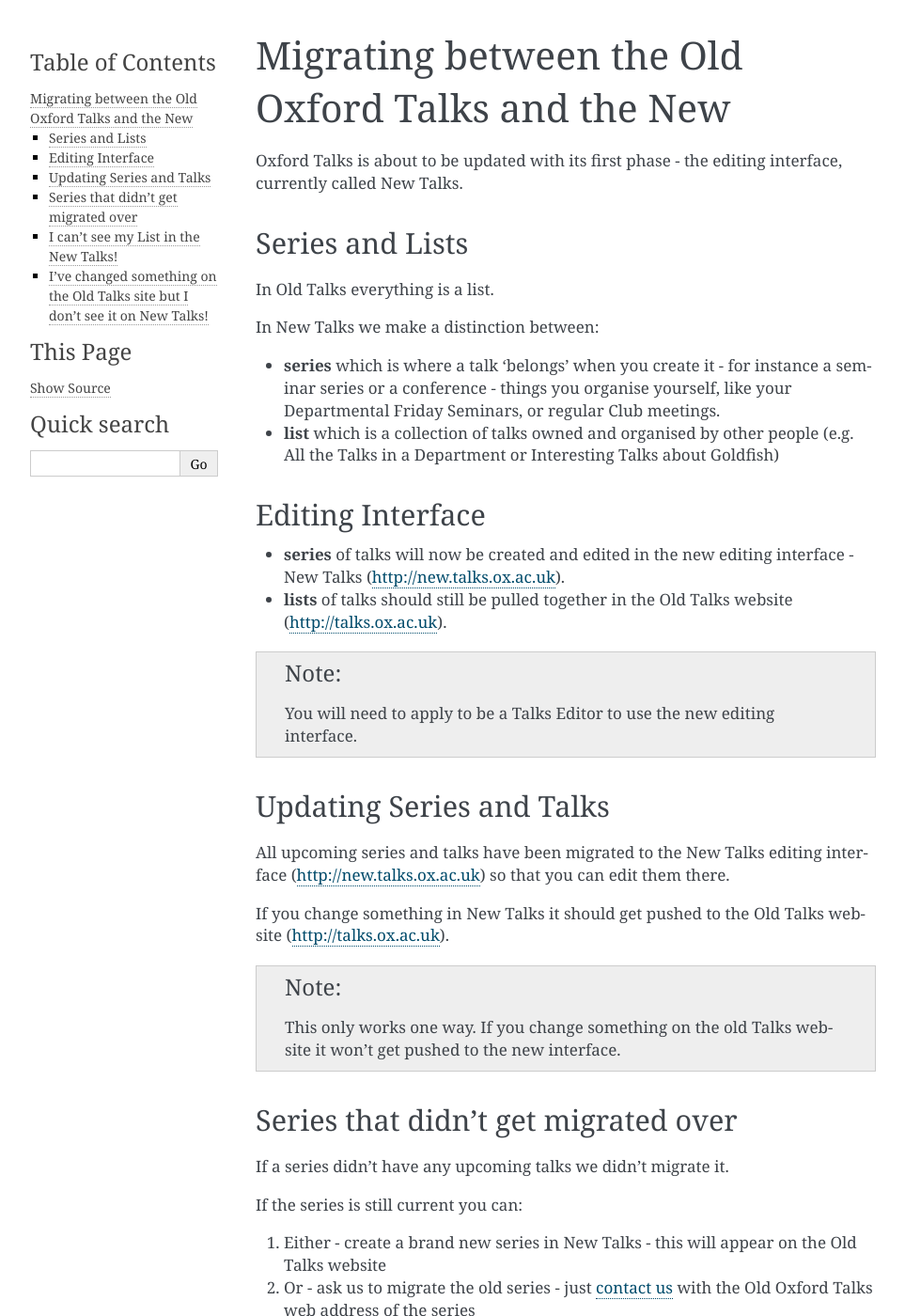
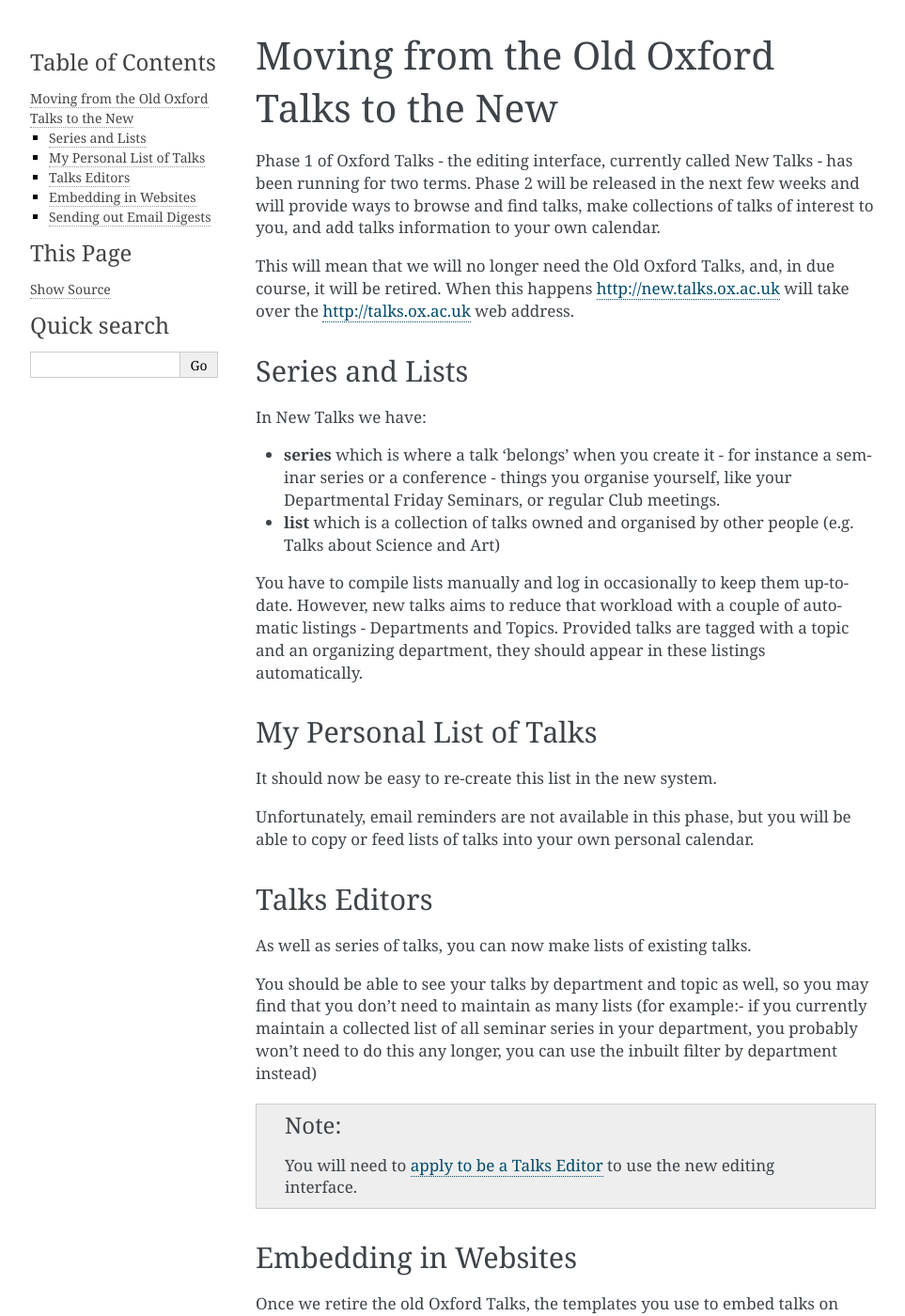
Before and after one commit to ox-it/talks.ox, a Sphinx documentation site: the page built from docs/source/user/general/differences.rst, in a window 1280 px wide and 1400 px high. Shown: the whole window at 94% size, without its empty margins (148-1111 px from the left). Built offline with Sphinx 7.4.7, drawn with Linux system fonts in a browser that asks for light colours; some of the changed text lies outside the part shown.

Commit message:
tidying up and rewriting general section

```diff
--- a/docs/source/index.rst
+++ b/docs/source/index.rst
@@ -21,11 +21,11 @@
     :maxdepth: 1
     :caption: General Information
 
+    user/general/contact
     user/general/log-in
     user/general/terms
     user/general/organisers
     user/general/differences
-    user/general/contact
 
 .. toctree::
     :maxdepth: 1
--- a/docs/source/user/general/differences.rst
+++ b/docs/source/user/general/differences.rst
@@ -1,56 +1,46 @@
-Migrating between the Old Oxford Talks and the New
-===================================================
+Moving from the Old Oxford Talks to the New
+===========================================
 
-Oxford Talks is about to be updated with its first phase - the editing interface, currently called New Talks.
+Phase 1 of Oxford Talks  - the editing interface, currently called New Talks - has been running for two terms. Phase 2 will be released in the next few weeks and will provide ways to browse and find talks, make collections of talks of interest to you, and add talks information to your own calendar.
+
+This will mean that we will no longer need the Old Oxford Talks, and, in due course, it will be retired. When this happens http://new.talks.ox.ac.uk will take over the http://talks.ox.ac.uk web address.
 
 Series and Lists
 ----------------
 
-In Old Talks everything is a list.
-
-In New Talks we make a distinction between:
+In New Talks we have:
 
 * **series** which is where a talk 'belongs' when you create it - for instance a seminar series or a conference - things you organise yourself, like your Departmental Friday Seminars, or regular Club meetings.
-* **list** which is a collection of talks owned and organised by other people (e.g. All the Talks in a Department or Interesting Talks about Goldfish)
+* **list** which is a collection of talks owned and organised by other people (e.g. Talks about Science and Art)
 
-Editing Interface
------------------
+You have to compile lists manually and log in occasionally to keep them up-to-date. However, new talks aims to reduce that workload with a couple of automatic listings - Departments and Topics. Provided talks are tagged with a topic and an organizing department, they should appear in these listings automatically.
 
-* **series** of talks will now be created and edited in the new editing interface - New Talks (http://new.talks.ox.ac.uk).
-
-* **lists** of talks should still be pulled together in the Old Talks website (http://talks.ox.ac.uk).
-
-.. Note:: You will need to :doc:`apply to be a Talks Editor <sign-up>` to use the new editing interface.
-
-Updating Series and Talks
+My Personal List of Talks
 -------------------------
 
-All upcoming series and talks have been migrated to the New Talks editing interface (http://new.talks.ox.ac.uk) so that you can edit them there.
+It should now be easy to re-create this list in the new system.
 
-If you change something in New Talks it should get pushed to the Old Talks website (http://talks.ox.ac.uk).
+Unfortunately, email reminders are not available in this phase, but you will be able to copy or feed lists of talks into your own personal calendar.
 
-.. Note:: This only works one way. If you change something on the old Talks website it won't get pushed to the new interface.
+Talks Editors
+-------------
 
-Series that didn't get migrated over
-------------------------------------
+As well as series of talks, you can now make lists of existing talks.
 
-If a series didn't have any upcoming talks we didn't migrate it.
+You should be able to see your talks by department and topic as well, so you may find that you don't need to maintain as many lists (for example:- if you currently maintain a collected list of all seminar series in your department, you probably won't need to do this any longer, you can use the inbuilt filter by department instead)
 
-If the series is still current you can:
+.. Note:: You will need to :doc:`apply to be a Talks Editor <../talk-editors/sign-up>` to use the new editing interface.
 
-1. Either - create a brand new series in New Talks - this will appear on the Old Talks website
-2. Or - ask us to migrate the old series - just :doc:`contact us <contact>` with the Old Oxford Talks web address of the series
+Embedding in Websites
+---------------------
 
-.. Note:: The second option will keep that series connected to any other collected lists in Old Talks, with the first option you will have to add your new series to any collected lists and retire your old series
+Once we retire the old Oxford Talks, the templates you use to embed talks on your own website will no longer work.
 
-I can't see my List in the New Talks!
--------------------------------------
+Do, therefore, look at the new :doc:`Oxford Talks API <../../http_api/summary>` and the example :ref:`Talks Widget <widget:widget-index>` as alternative options. The API is already in use in a number of departments. Please contact us for advice if you are stuck.
 
-Is it a collected list? If so it won't appear in the New Talks editing interface as, for the moment, we are still using the Old Talks website to make collections, set up reminders etc.
+Sending out Email Digests
+-------------------------
 
-Is it a seminar series or conference or similar? Get :doc:`in touch with us <contact>` and we'll ensure that you get a series set up and that it pushes to the corresponding series on the Old Talks website if that is what you want.
+You can get a plain text version of individual talks, series, department listings, topic listings and collected lists to cut and paste into an email or Word document.
 
-I've changed something on the Old Talks site but I don't see it on New Talks!
------------------------------------------------------------------------------
-
-This is correct. If you want to edit or add, please do that in the New Talks editing interface and allow New Talks to push the information to the Old Talks website.
+At present, you won't be able to define a date range for the listing, so there may be a bit of deletion to do.
```
Also changed, not shown: docs/source/user/general/terms.rst (+32 -3 lines).
